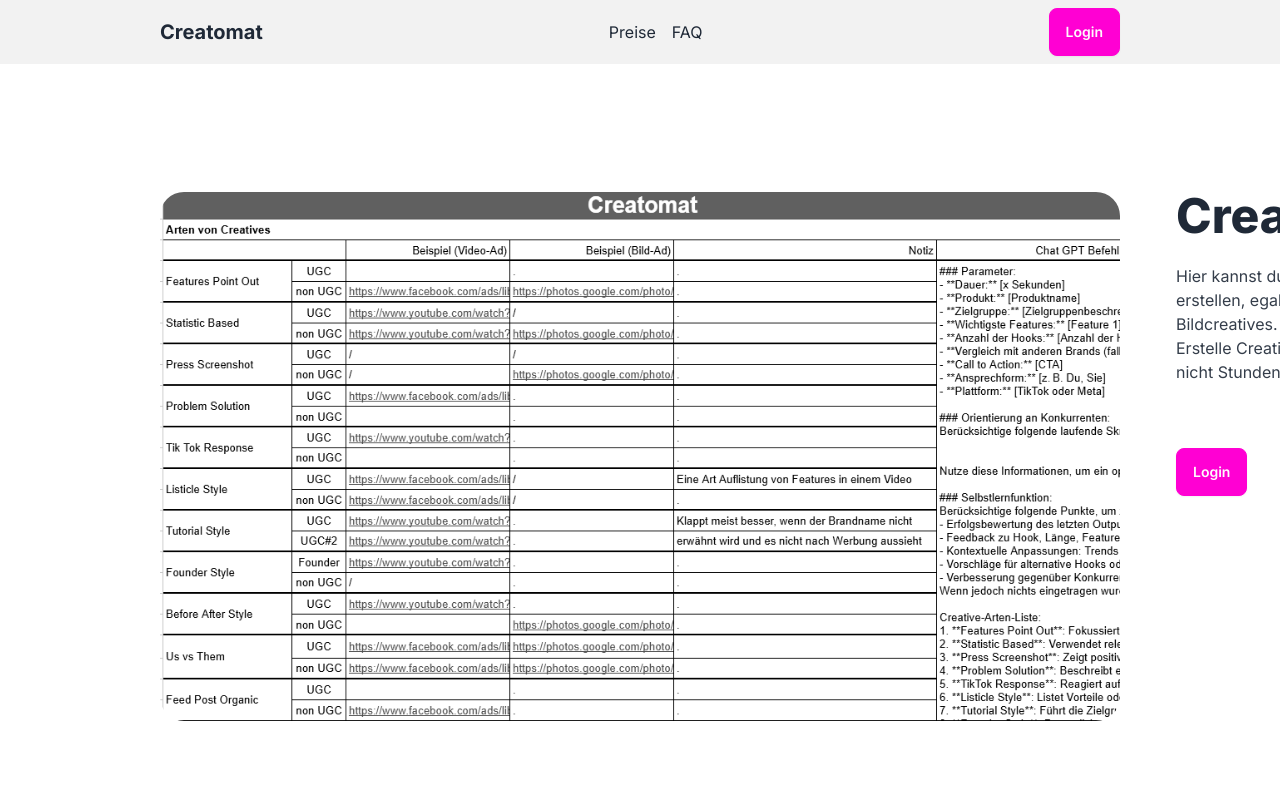
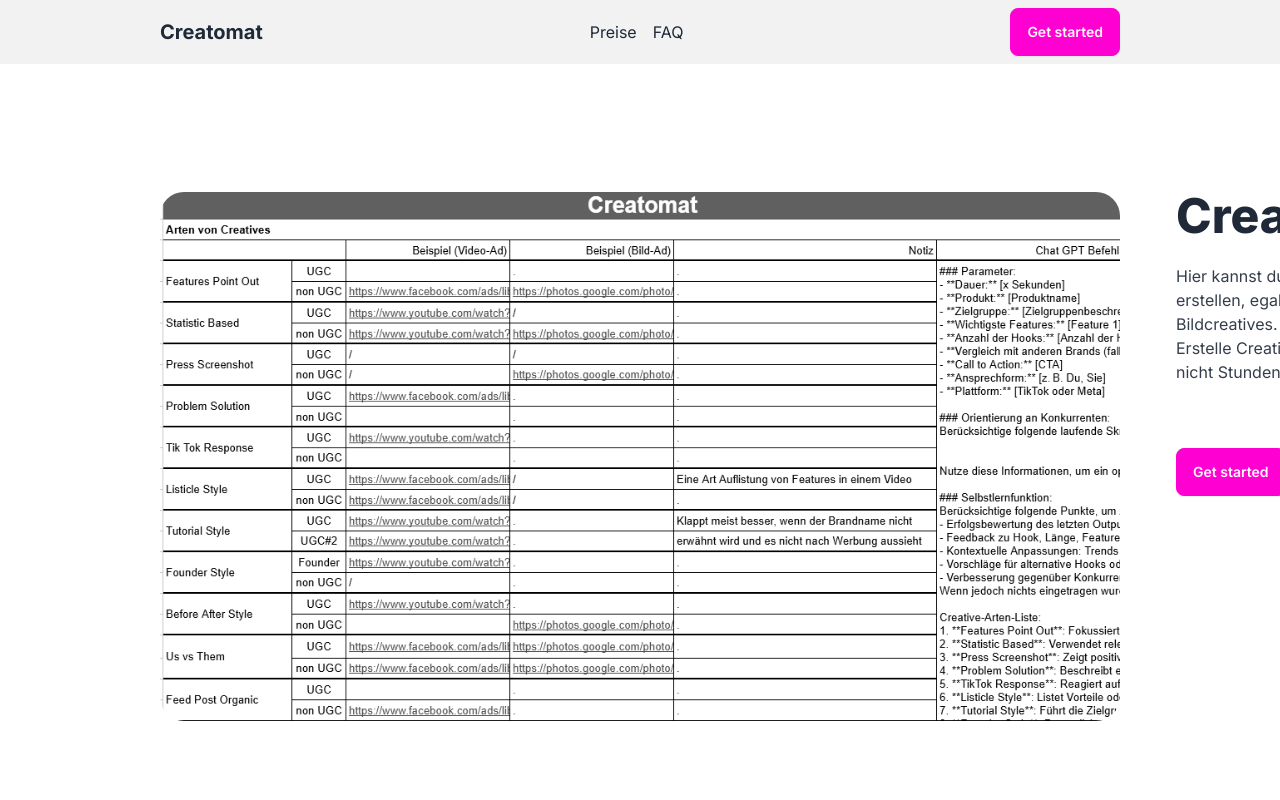
Before and after one commit to jahustleracademy/creatomat, a Next.js app: page / in a window 1280 px wide. Shown: the top 800 px of the page. Built offline with nearby package versions, Linux system fonts and the light colour scheme; no server answers.

Commit message:
first push

```diff
--- a/components/ButtonLogin.js
+++ b/components/ButtonLogin.js
@@ -24,7 +24,7 @@ const ButtonLogin = ({ session, extraStyle }) => {
         signIn(undefined, { callbackUrl: dashboardURL });
       }}
     >
-      Login
+      Get started
     </button>
   );
 };
```
